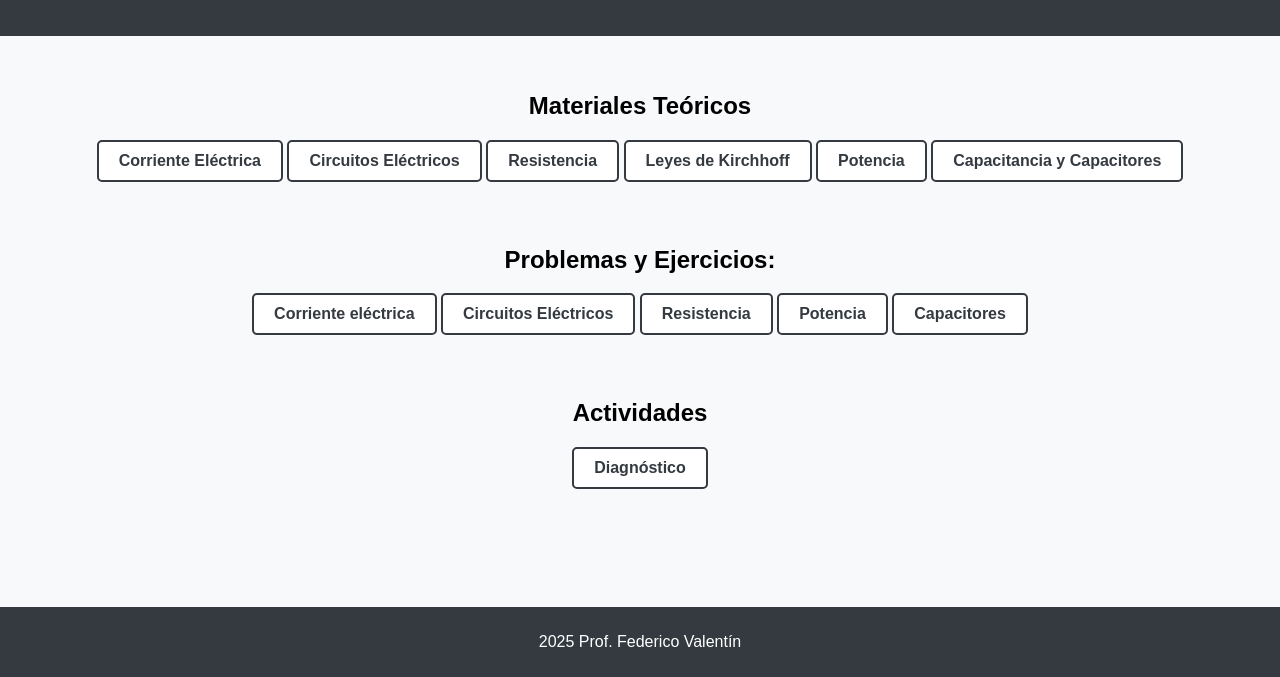
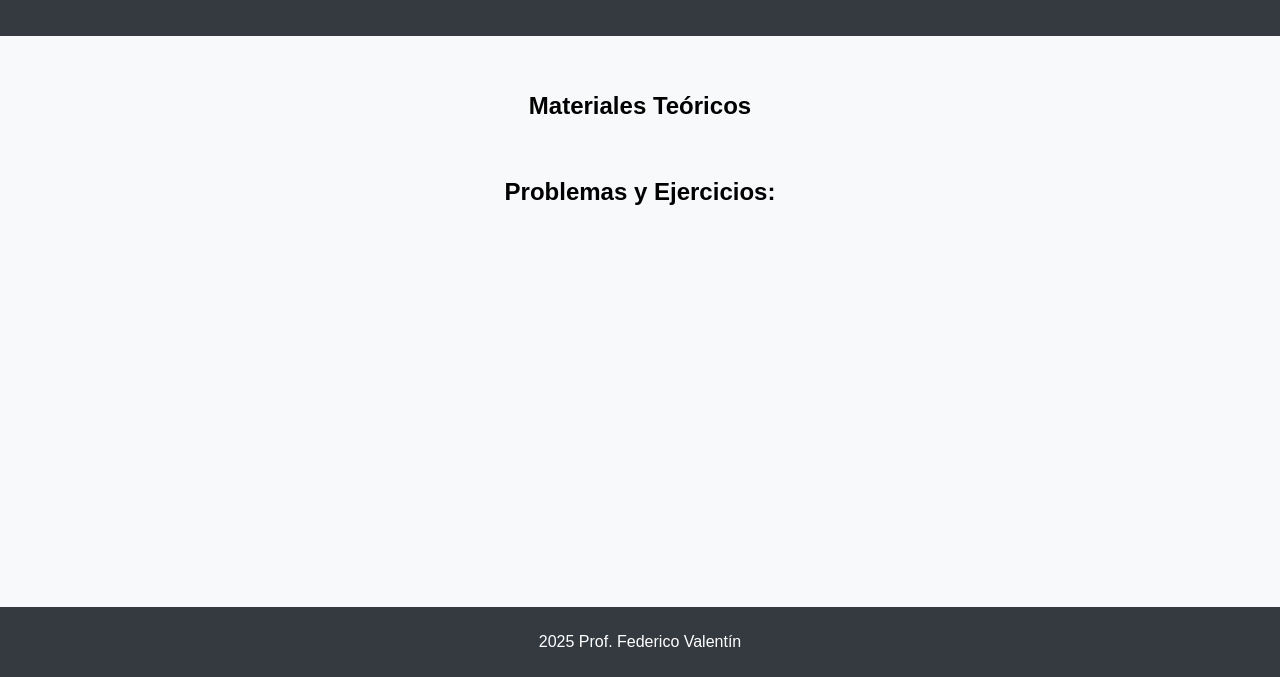
Before and after one commit to fisicavalentin/fisica, a plain HTML site: page 3rocvht.html in a window 1280 px wide. Shown: the part 123-800 px from the top of the page. Drawn offline with Linux system fonts and the light colour scheme.

Commit message:
Update 3rocvht.html

```diff
--- a/3rocvht.html
+++ b/3rocvht.html
@@ -19,13 +19,6 @@
         <br> <br>
         <h2>Materiales Teóricos</h2>
         <ul>
-            <li><a href="https://drive.google.com/file/d/1fhFCc57iyJ9EIPRezBiFSr_M1VlM78Xf/view?usp=drive_link">Corriente Eléctrica</a></li>
-            <li><a href="https://drive.google.com/file/d/1Mokfjgn7UMZyfWOOGhvLssra-rDe25S6/view?usp=drive_link">Circuitos Eléctricos</a></li>
-            <li><a href="https://drive.google.com/file/d/1yqG4-SNYbl799K2hiDk7b8Bj62pht8Mx/view?usp=drive_link">Resistencia</a></li>
-            <li><a href="hhttps://drive.google.com/file/d/1cK7gN2tBoihJOq-aGHSufRvughchxMRj/view?usp=drive_link">Leyes de Kirchhoff</a></li>
-            <li><a href="https://drive.google.com/file/d/1PRmIyF5QlJbUT0tbEw01m2RPreK7o-QA/view?usp=drive_link">Potencia</a></li>
-
-            <li><a href="https://drive.google.com/file/d/1-hmtjZl1ZR97ABfjp3IHoAOjyzcxz2kw/view?usp=drive_link">Capacitancia y Capacitores</a></li>
 
 
 
@@ -35,22 +28,9 @@
         <br>
         <h2>Problemas y Ejercicios: </h2>
         <ul>
-            <li><a href="https://drive.google.com/file/d/1rpgekkFggeC5ZATZLWGZbHDH6umqT-b3/view?usp=drive_link">Corriente eléctrica</a></li>
-            <li><a href="https://drive.google.com/file/d/1T2i0RMzQdga2eehkGycNfKZgvIBHEETJ/view?usp=drive_link">Circuitos Eléctricos</a></li>
-            <li><a href="https://drive.google.com/file/d/13vPMyRub6DGfl8eW2JmSQ7qLaQ9odO3i/view?usp=drive_link">Resistencia</a></li>
-            <li><a href="https://drive.google.com/file/d/1WYp2JIKhZtCcaAAk9FjWOzw_9WMRM0jP/view?usp=drive_link">Potencia</a></li>
-
-
-            <li><a href="https://drive.google.com/file/d/15xznPEiPDm6N6OnD4swFKEjNDsyT41OT/view?usp=drive_link">Capacitores</a></li>
 
 
         </ul>
-        <br>
-        <h2>Actividades</h2>
-        <ul>
-       <li><a href="https://docs.google.com/forms/d/e/1FAIpQLSe5xVMa3YkwDmLYSvBike3KMgjX6BaxuCsytgNG1kWDB1d6Yw/viewform?usp=header">Diagnóstico</a></li>
-        </ul>
-
         <br>
 
     <div class="footer">
@@ -66,7 +46,21 @@
 
 
 
-  <!--      <li><a href="https://drive.google.com/file/d/1IhZhMqxSeRa9Hrp8b02WkP2fx_LWFMS6/view?usp=sharing">Introducción
+  <!--
+
+            <li><a href="https://drive.google.com/file/d/1fhFCc57iyJ9EIPRezBiFSr_M1VlM78Xf/view?usp=drive_link">Corriente Eléctrica</a></li>
+            <li><a href="https://drive.google.com/file/d/1Mokfjgn7UMZyfWOOGhvLssra-rDe25S6/view?usp=drive_link">Circuitos Eléctricos</a></li>
+            <li><a href="https://drive.google.com/file/d/1yqG4-SNYbl799K2hiDk7b8Bj62pht8Mx/view?usp=drive_link">Resistencia</a></li>
+            <li><a href="hhttps://drive.google.com/file/d/1cK7gN2tBoihJOq-aGHSufRvughchxMRj/view?usp=drive_link">Leyes de Kirchhoff</a></li>
+            <li><a href="https://drive.google.com/file/d/1PRmIyF5QlJbUT0tbEw01m2RPreK7o-QA/view?usp=drive_link">Potencia</a></li>
+
+            <li><a href="https://drive.google.com/file/d/1-hmtjZl1ZR97ABfjp3IHoAOjyzcxz2kw/view?usp=drive_link">Capacitancia y Capacitores</a></li>
+
+
+
+
+
+            <li><a href="https://drive.google.com/file/d/1IhZhMqxSeRa9Hrp8b02WkP2fx_LWFMS6/view?usp=sharing">Introducción
                     a Carga y Fuerza eléctrica </a></li>
             <li><a href="https://drive.google.com/file/d/1DW6YZMdZ1GrSuyspy4E4A9jKGen62FSP/view?usp=drive_link">La Ley de Coulomb</a></li>
             <br><br>
@@ -110,6 +104,26 @@
     </div>
     <div class="content-container">
         <h2>Problemas y Ejercicios: </h2>
+
+
+
+
+
+
+  <li><a href="https://drive.google.com/file/d/1rpgekkFggeC5ZATZLWGZbHDH6umqT-b3/view?usp=drive_link">Corriente eléctrica</a></li>
+            <li><a href="https://drive.google.com/file/d/1T2i0RMzQdga2eehkGycNfKZgvIBHEETJ/view?usp=drive_link">Circuitos Eléctricos</a></li>
+            <li><a href="https://drive.google.com/file/d/13vPMyRub6DGfl8eW2JmSQ7qLaQ9odO3i/view?usp=drive_link">Resistencia</a></li>
+            <li><a href="https://drive.google.com/file/d/1WYp2JIKhZtCcaAAk9FjWOzw_9WMRM0jP/view?usp=drive_link">Potencia</a></li>
+
+
+            <li><a href="https://drive.google.com/file/d/15xznPEiPDm6N6OnD4swFKEjNDsyT41OT/view?usp=drive_link">Capacitores</a></li>
+
+
+
+
+
+
+
         <br>
         <ul>
             <li><a href="https://drive.google.com/file/d/15Hn5lUpABwV_OtI7Wa6v1qhSHCeZ5mQu/view?usp=drive_link">Ley
```
